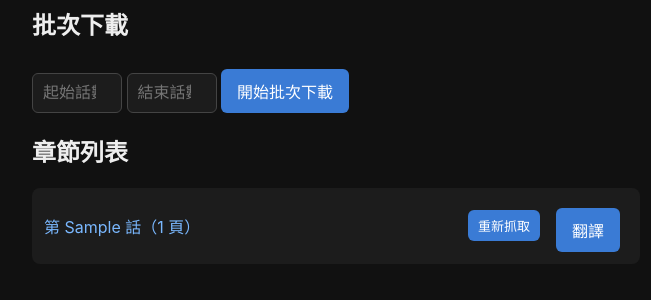
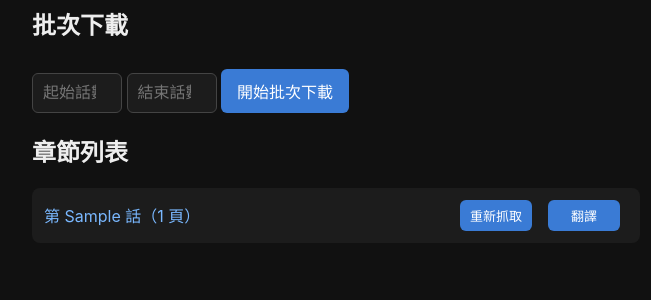
Before and after one commit to momondada/comic-parsing, a FastAPI app: template webapp/app/templates/chapters.html in a window 1280 px wide. Shown: the part 136-436 px from the top of the page, without its empty margins (304-955 px from the left). Run offline with FastAPI, Linux system fonts and the light colour scheme; the template is opened without the code that fills it: most values are stand-ins (such as "Sample title", 1, 10 or a date in 2020); parts of the project's set-up code (start-up, migrations or seed data) failed here and were passed over.

Commit message:
Fix translate button styling and align button widths with rescrape button

```diff
--- a/webapp/app/static/style.css
+++ b/webapp/app/static/style.css
@@ -74,10 +74,12 @@ button:disabled { opacity: 0.6; cursor: default; }
   white-space: nowrap;
 }
 
-.rescrape-btn {
+.rescrape-btn,
+.translate-btn {
   padding: 6px 10px;
   font-size: 13px;
   margin-top: 0;
+  min-width: 72px;
 }
 
 body.reader-page {
```
